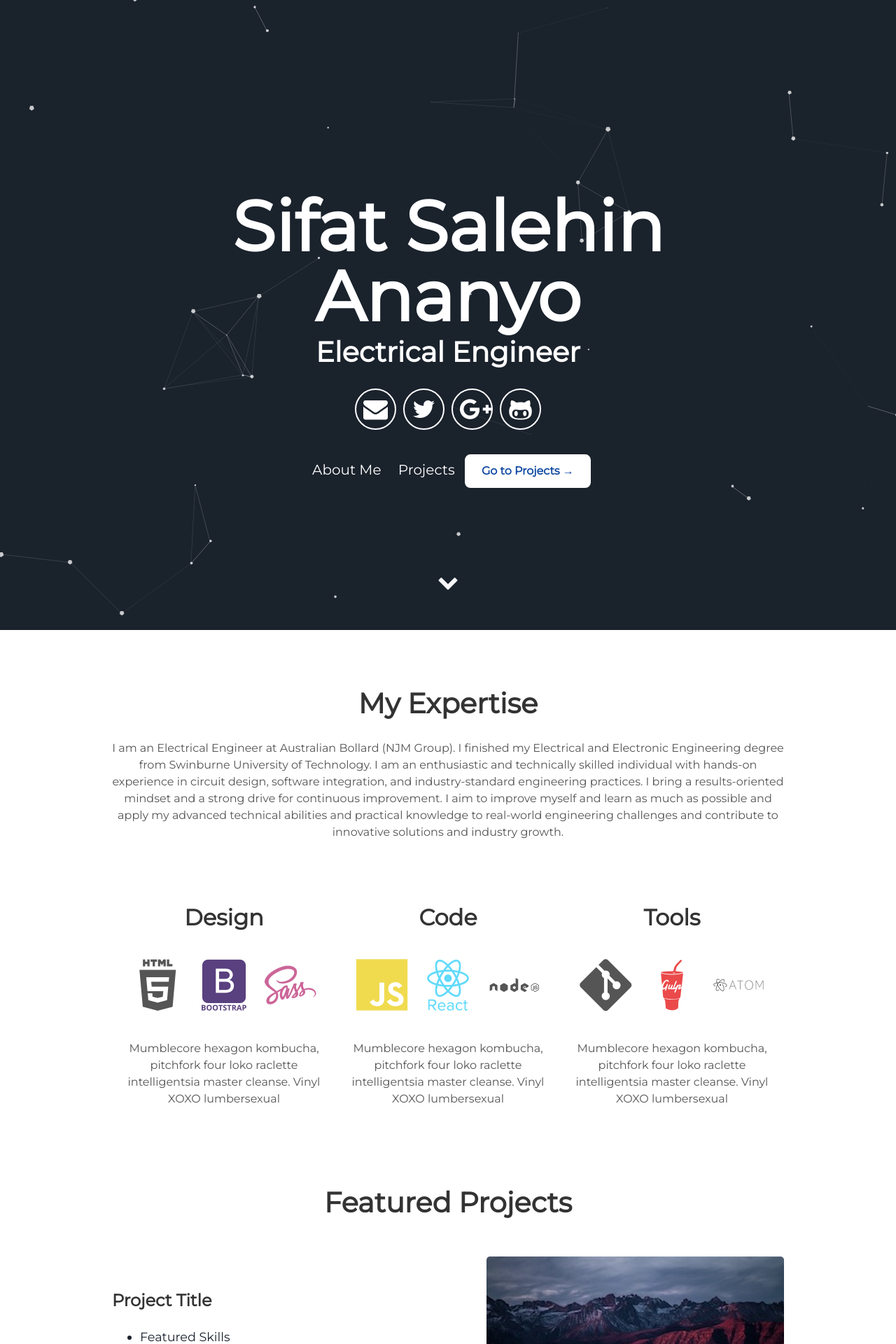
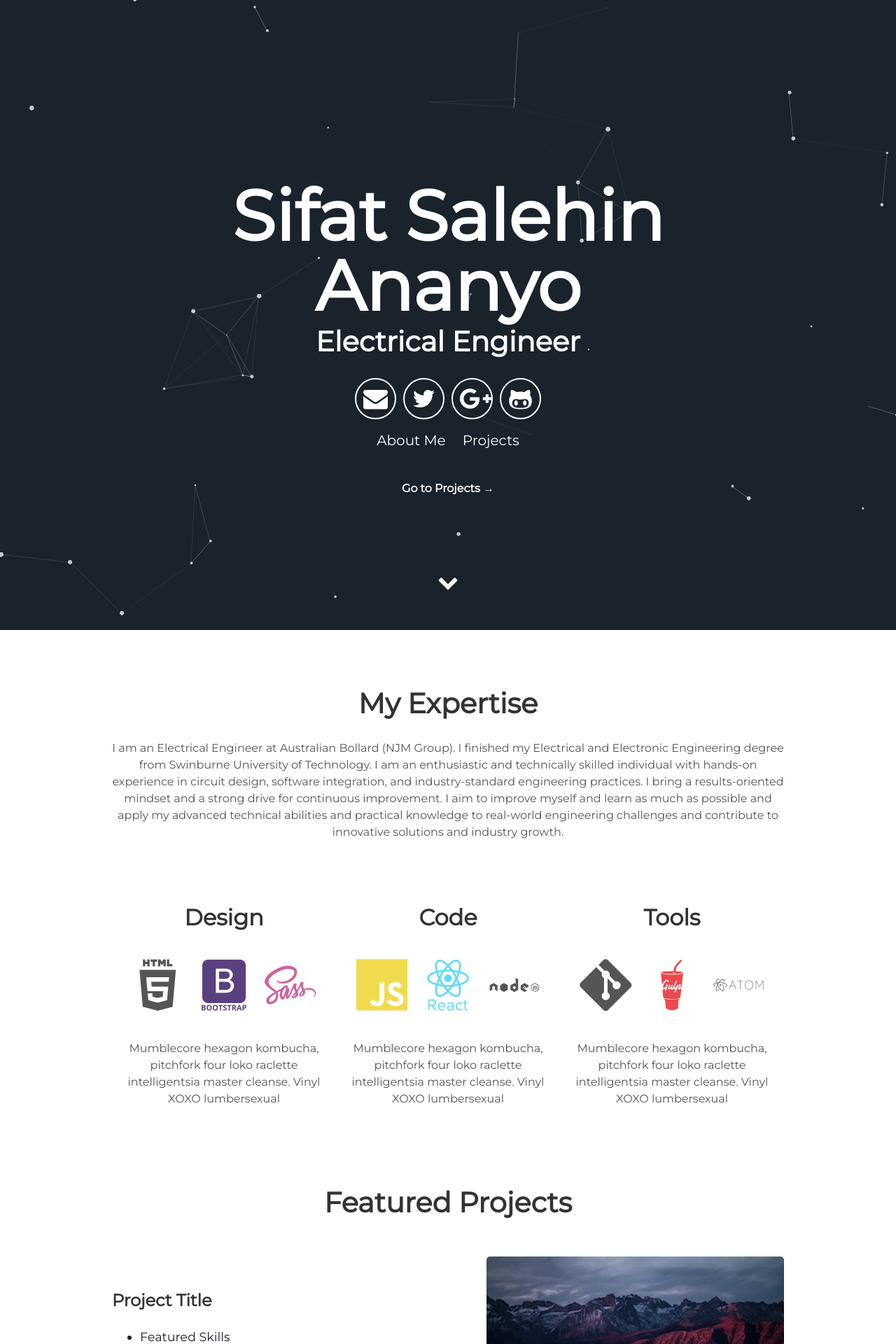
Before and after one commit to git-REX/git-rex.github.io, a Jekyll site: the page built from index.html, in a window 1280 px wide. Shown: the top 1920 px of the page at 70% size. Built offline with Jekyll 4.4.1, drawn with Linux system fonts in a browser that asks for light colours.

```diff
--- a/_includes/header.html
+++ b/_includes/header.html
@@ -13,7 +13,9 @@
       <div class="header-links">
         <a class="link" href="#about" data-scroll>About Me</a>
         <a class="link" href="#projects" data-scroll>Projects</a>
-        <a href="/blog" style="margin-top:20px;display:inline-block;padding:12px 24px;background:#ffffff;color:#0d47a1;border-radius:8px;text-decoration:none;font-weight:bold;">Go to Projects →</a>
+      </div>
+      <div>
+        <a href="/blog" style="margin-top:20px;display:inline-block;padding:12px 24px;background:transparent;color:#ffffff;border-radius:8px;text-decoration:none;font-weight:bold;">Go to Projects →</a>
       </div>
   </div>
   <a class="down" href="#about" data-scroll><i class="icon fa fa-chevron-down" aria-hidden="true"></i></a>
```
